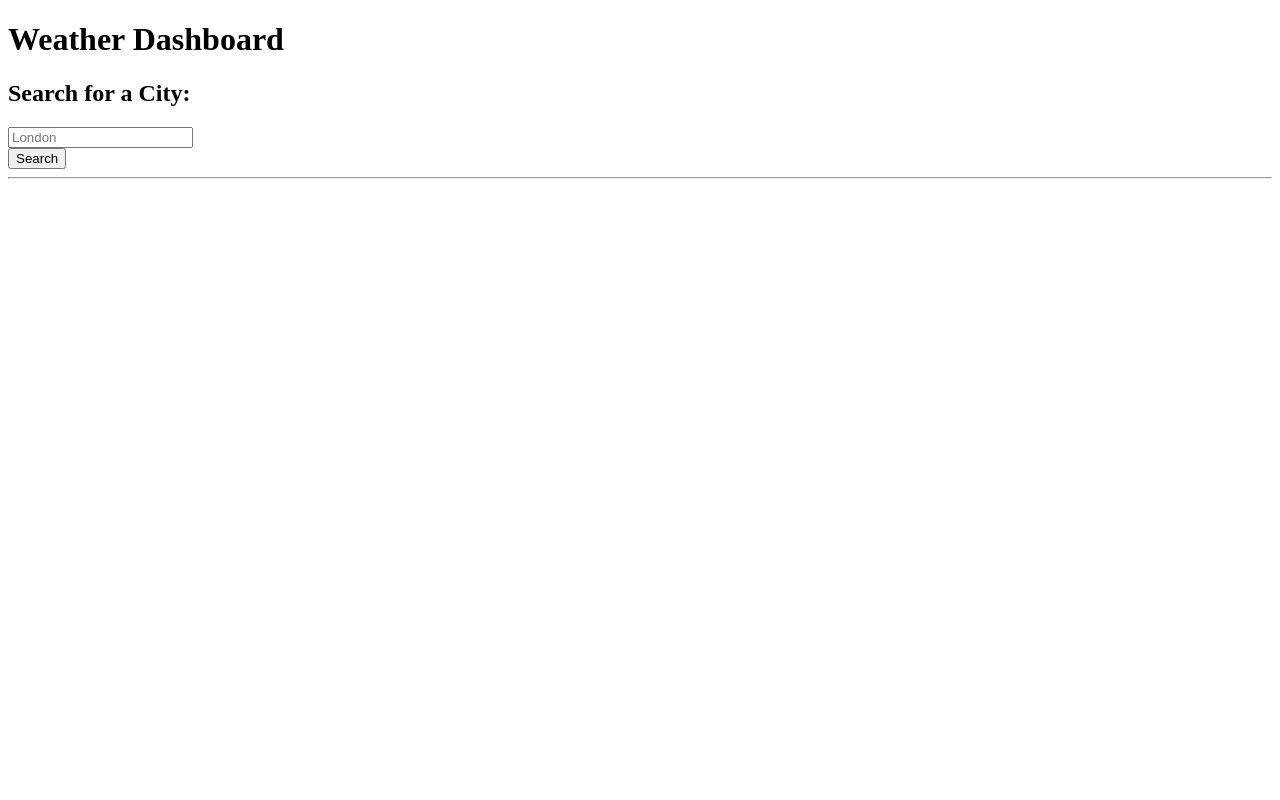
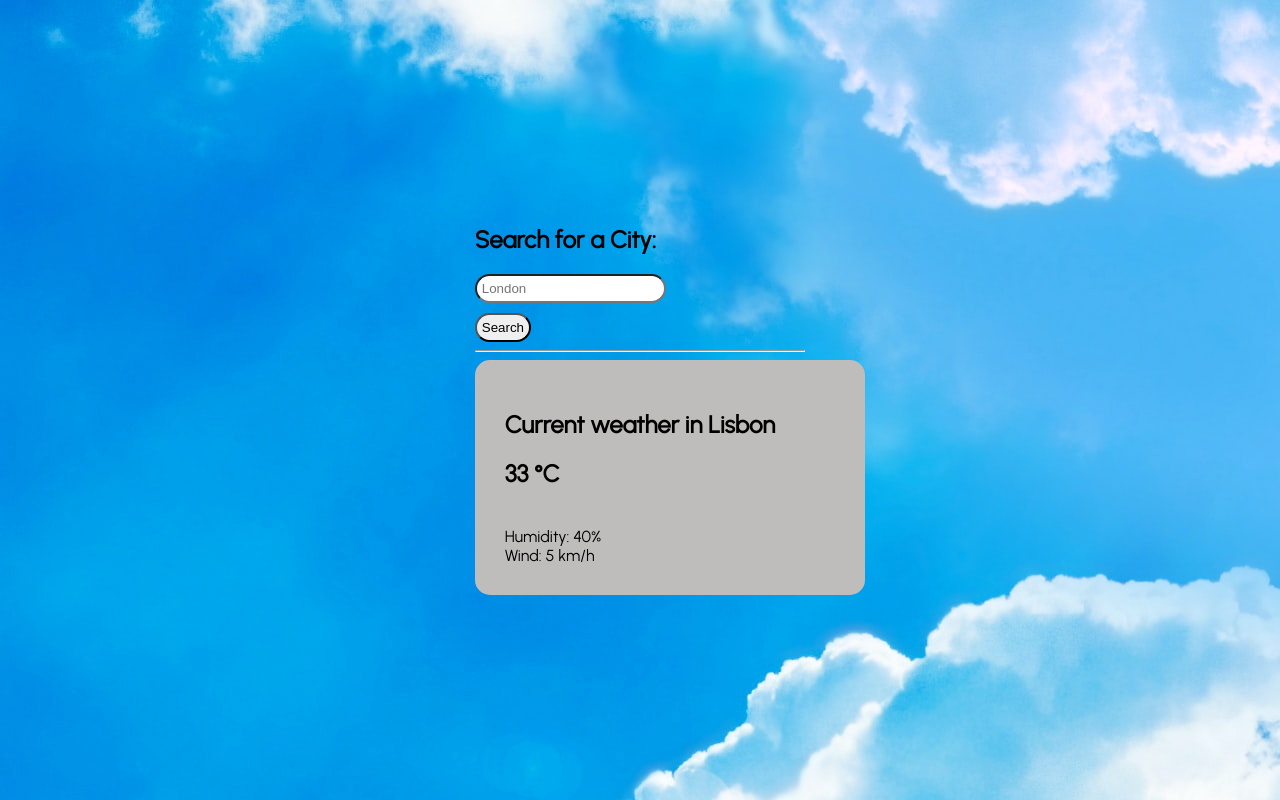
Before and after one commit to jcarlos8/weather-dashboard, a plain HTML site: page index.html in a window 1280 px wide. Drawn offline with nearby package versions, Linux system fonts and the light colour scheme.

Commit message:
added background image

```diff
--- /dev/null
+++ b/assets/style.css
@@ -0,0 +1,28 @@
+body {
+    background-image: url('./sunny-sky.jpg');
+    display: flex;
+    justify-content: center;
+    align-items: center;
+    height: 100vh;
+    margin: 0;
+    /* background: rgb(243, 224, 140); */
+    font-family: 'Urbanist', sans-serif;
+}
+
+.form-input {
+    padding: 5px;
+    border-radius: 15px;
+}
+
+button {
+    margin-top: 10px;
+    padding: 5px;
+    border-radius: 15px;
+}
+
+#forecast {
+    background: rgb(191, 188, 188);
+    border-radius: 15px;
+    width: 100%;
+    padding: 30px;
+}
--- a/starter/index.html
+++ b/index.html
@@ -5,16 +5,21 @@
   <meta charset="UTF-8" />
   <meta name="viewport" content="width=device-width, initial-scale=1.0" />
   <meta http-equiv="X-UA-Compatible" content="ie=edge" />
-  <link rel="stylesheet" href="styles/reset.css" />
+  <link rel="stylesheet" href="./assets/style.css" />
+
+  <link rel="preconnect" href="https://fonts.googleapis.com">
+<link rel="preconnect" href="https://fonts.gstatic.com" crossorigin>
+<link href="https://fonts.googleapis.com/css2?family=Urbanist:wght@200;400&display=swap" rel="stylesheet">
+
   <!-- <link rel="stylesheet" href="https://stackpath.bootstrapcdn.com/bootstrap/4.3.1/css/bootstrap.min.css" /> -->
   <!-- <link rel="stylesheet" href="https://stackpath.bootstrapcdn.com/font-awesome/4.7.0/css/font-awesome.min.css" /> -->
   <title>Weather Dashboard</title>
 </head>
 
 <body>
-  <header class="container-fluid text-center text-white bg-dark p-2 weather-header">
+  <!-- <header class="container-fluid text-center text-white bg-dark p-2 weather-header">
     <h1>Weather Dashboard</h1>
-  </header>
+  </header> -->
 
   <!-- max-width for ultra wide resolutions -->
   <div class="container-fluid" style="max-width: 1400px">
@@ -29,7 +34,7 @@
               <input class="form-input weather-search" type="text" id="search-input" placeholder="London"
                 aria-labelledby="form-heading" aria-controls="today forecast" />
               <div class="input-group-append">
-                <button type="submit" class="btn search-button" id="search-button" aria-label="submit search">
+                <button type="submit" class="btn search-button" id="search-button" aria-label="submit search" onclick="getData()">
                   Search
                 </button>
                 <hr class="hr weather-hr" />
@@ -41,8 +46,19 @@
       </aside>
 
       <div class="col-lg-9 pb-3">
-        <section id="today" class="mt-3" role="region" aria-live="polite"></section>
-        <section id="forecast" class="row mt-3" role="region" aria-live="polite"></section>
+        <section id="today" class="mt-3" role="region" aria-live="polite">
+
+
+        </section>
+
+        <section id="forecast" class="row mt-3" role="region" aria-live="polite">
+            <h2 class="city">Current weather in Lisbon</h2>
+            <h2 class="temp">33 °C</h2>
+            <img src="" alt="" class="weather-icon" />
+            <div class="humidity">Humidity: 40%</div>
+            <div class="wind">Wind: 5 km/h</div>
+
+        </section>
       </div>
     </div>
   </div>
@@ -51,7 +67,7 @@
   <script src="https://cdnjs.cloudflare.com/ajax/libs/moment.js/2.29.4/moment.min.js"></script>
   <!-- jQuery -->
   <script src="https://cdnjs.cloudflare.com/ajax/libs/jquery/3.2.1/jquery.min.js"></script>
-  <script src="script.js"></script>
+  <script src="./assets/script.js"></script>
 </body>
 
 </html>
```
Also changed, not shown: assets/10-server-side-apis-challenge-demo.png (deleted), assets/script.js (added), assets/sunny-sky.jpg (added).
